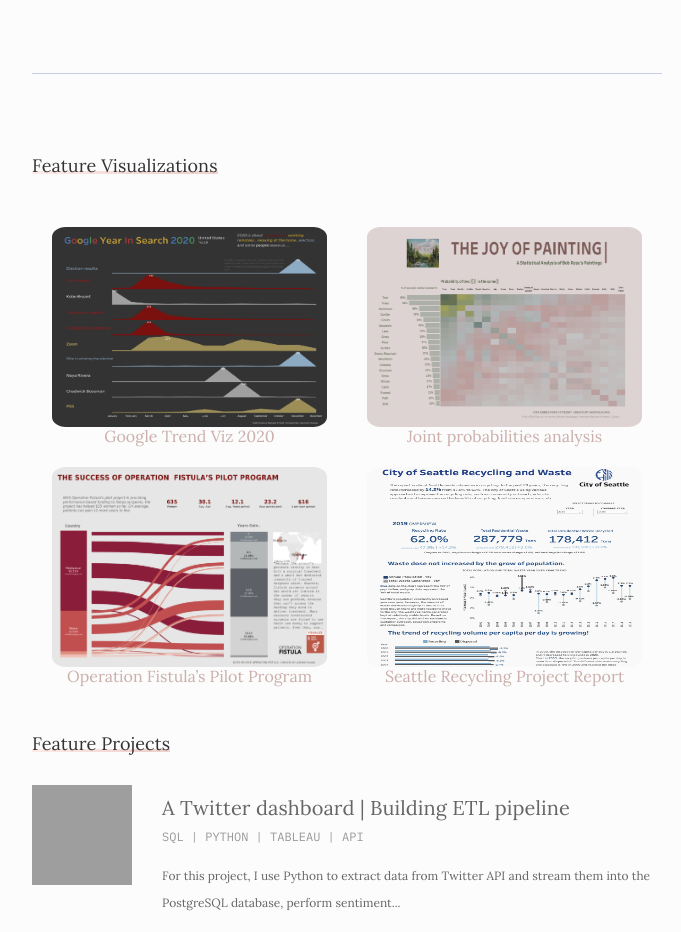
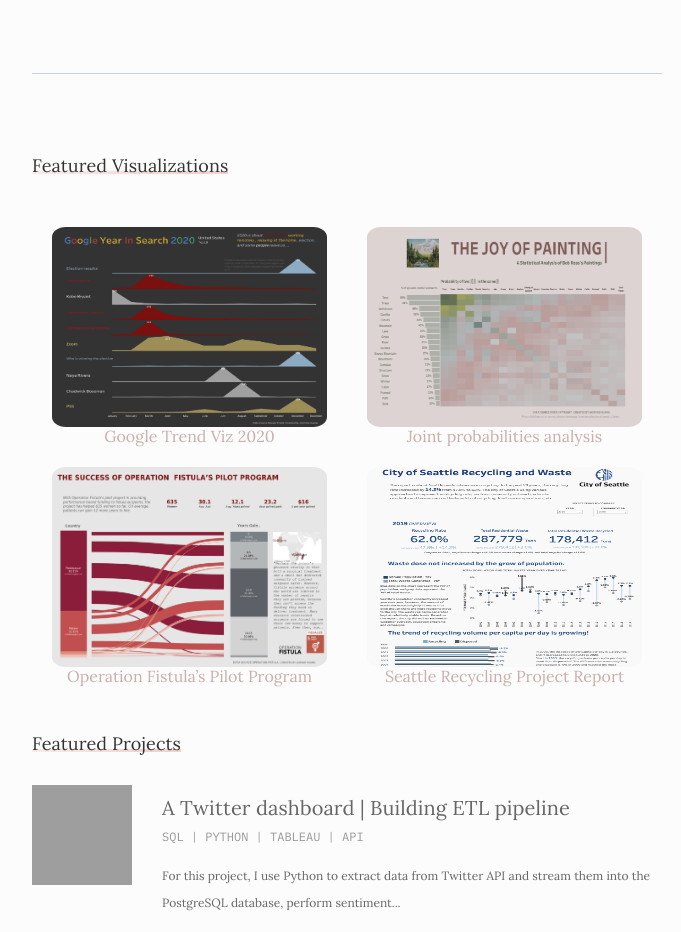
Before and after one commit to thejasmine/thejasminecode, a Jekyll site: the page built from index.html, in a window 1280 px wide, cut to the strip 562-1494 px from the top of the page. Shown: the whole strip, without its empty margins (293-974 px from the left). Built offline with Jekyll 4.4.1, drawn with Linux system fonts in a browser that asks for light colours; grey boxes are pictures that could not be loaded.

Commit message:
change title

```diff
--- a/index.html
+++ b/index.html
@@ -23,7 +23,7 @@ layout: default
   <!-- end author -->
 </div>
 <div class="container">
-  <h5><span class="underline--magical">Feature Visualizations</span></h5>
+  <h5><span class="underline--magical">Featured Visualizations</span></h5>
   <div class="viz_container" data-aos="fade-up" data-aos-easing="ease-out-quad" data-aos-delay="100" data-aos-duration="700">
     <div class="viz_img">
       <a href="https://public.tableau.com/profile/thejasmine#!/vizhome/GoogleYearInSearch2020/YearinSearch" target="_blank">
@@ -62,7 +62,7 @@ layout: default
   </div>
 </div>
 <div class="container">
-  <h5><span class="underline--magical">Feature Projects</span></h5>
+  <h5><span class="underline--magical">Featured Projects</span></h5>
   {% if site.posts.size > 0 %}
     {% for post in site.posts limit:2 %}
     <div class="article" data-aos="fade-up" data-aos-easing="ease-out-quad" data-aos-duration="800">
```
